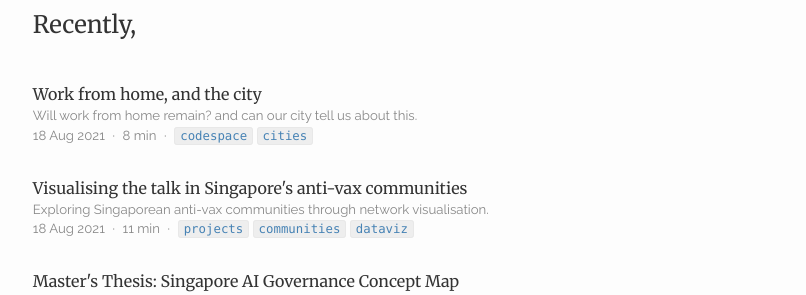
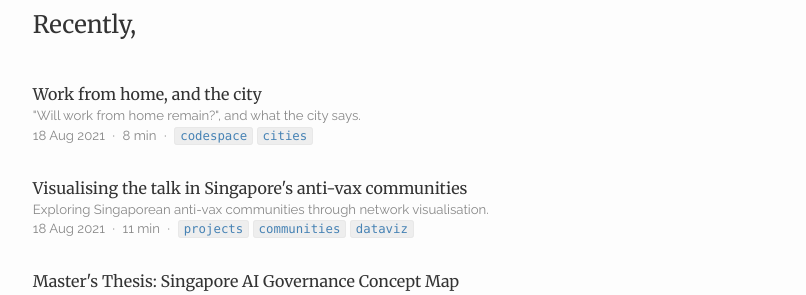
Before and after one commit to vnck/vnck.github.io, a Jekyll site: the page built from index.markdown, in a window 1280 px wide. Shown: the part 292-587 px from the top of the page, without its empty margins (236-1042 px from the left). Built offline with Jekyll 4.4.1, drawn with Linux system fonts in a browser that asks for light colours.

Commit message:
edit post

```diff
--- a/_posts/2021-08-26-work-from-home-and-the-city.md
+++ b/_posts/2021-08-26-work-from-home-and-the-city.md
@@ -3,7 +3,7 @@ layout: post
 title: "Work from home, and the city"
 date: 2021-08-18
 tag: [codespace, cities]
-description: "Will work from home remain? and can our city tell us about this."
+description: '"Will work from home remain?", and what the city says.'
 permalink: /writings/work-from-home-and-the-city
 ---
 
```
